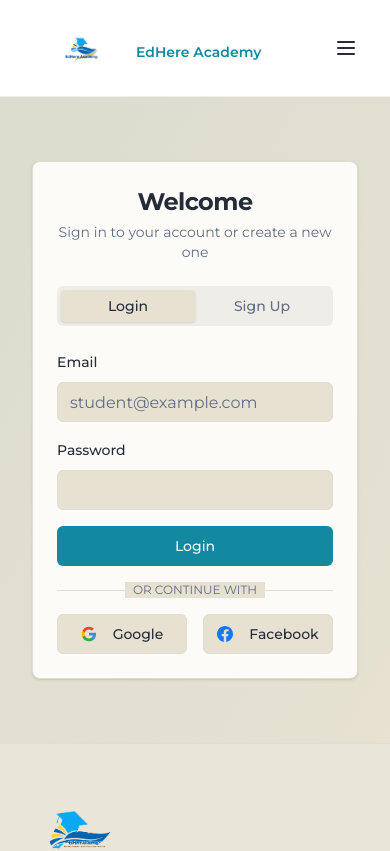
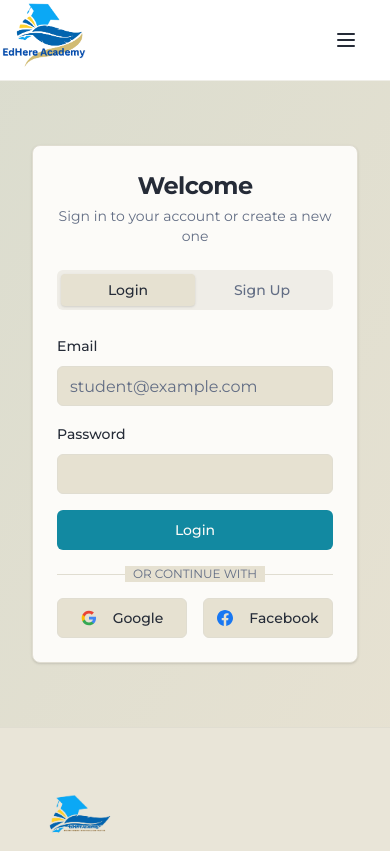
Before and after one commit to Prascyber/learn-leap-io, a React (Vite) app: page /auth in a window 390 px wide. Shown: the top 851 px of the page. Built offline with nearby package versions, Linux system fonts and the light colour scheme; the HTML template or start-up script is replaced by a standard one.

Commit message:
Reverted to commit 2b3cf9abf1892df3e942b20b7fe862303b1df9fe

```diff
--- a/src/components/Navigation.tsx
+++ b/src/components/Navigation.tsx
@@ -32,10 +32,9 @@ const Navigation = () => {
     label: "Contact"
   }];
   return <nav className="sticky top-0 z-50 border-b border-border/50 bg-white">
-      <div className="container flex h-24 items-center justify-between">
-        <Link to="/" className="flex items-center gap-2 md:-ml-24 mr-2 md:mr-4 mt-2 md:mt-4">
-          <img src={logo} alt="EdHere Academy" className="h-12 w-24 md:h-20 md:w-40 border-0 rounded-none object-contain" />
-          <span className="md:hidden text-sm font-semibold text-primary whitespace-nowrap">EdHere Academy</span>
+      <div className="container flex h-20 items-center justify-between">
+        <Link to="/" className="flex items-center -ml-16 mr-4">
+          <img src={logo} alt="EdHere Academy" className="h-20 w-36 border-0 rounded-none object-cover" />
         </Link>
 
         {/* Desktop Navigation */}
```
